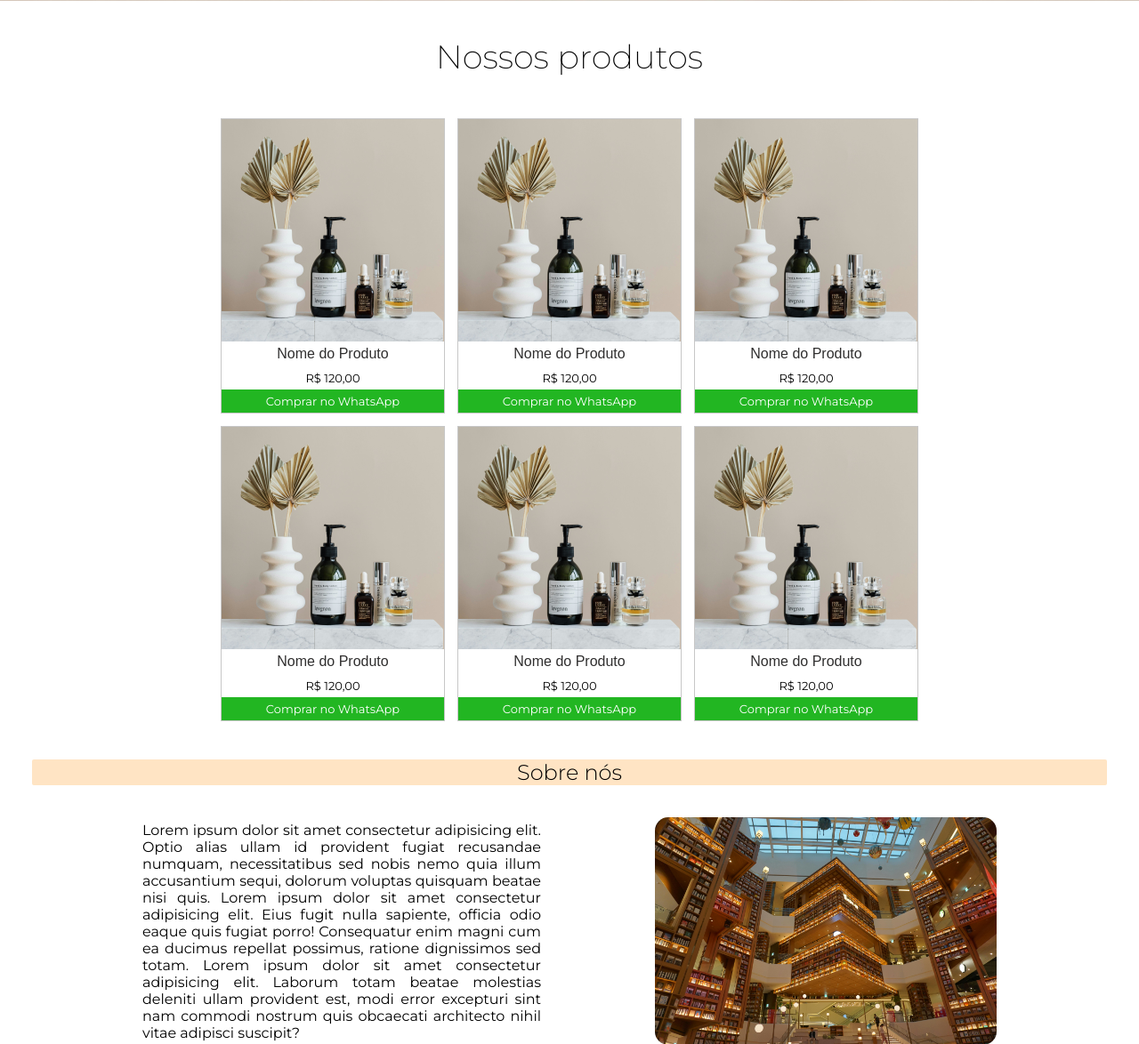
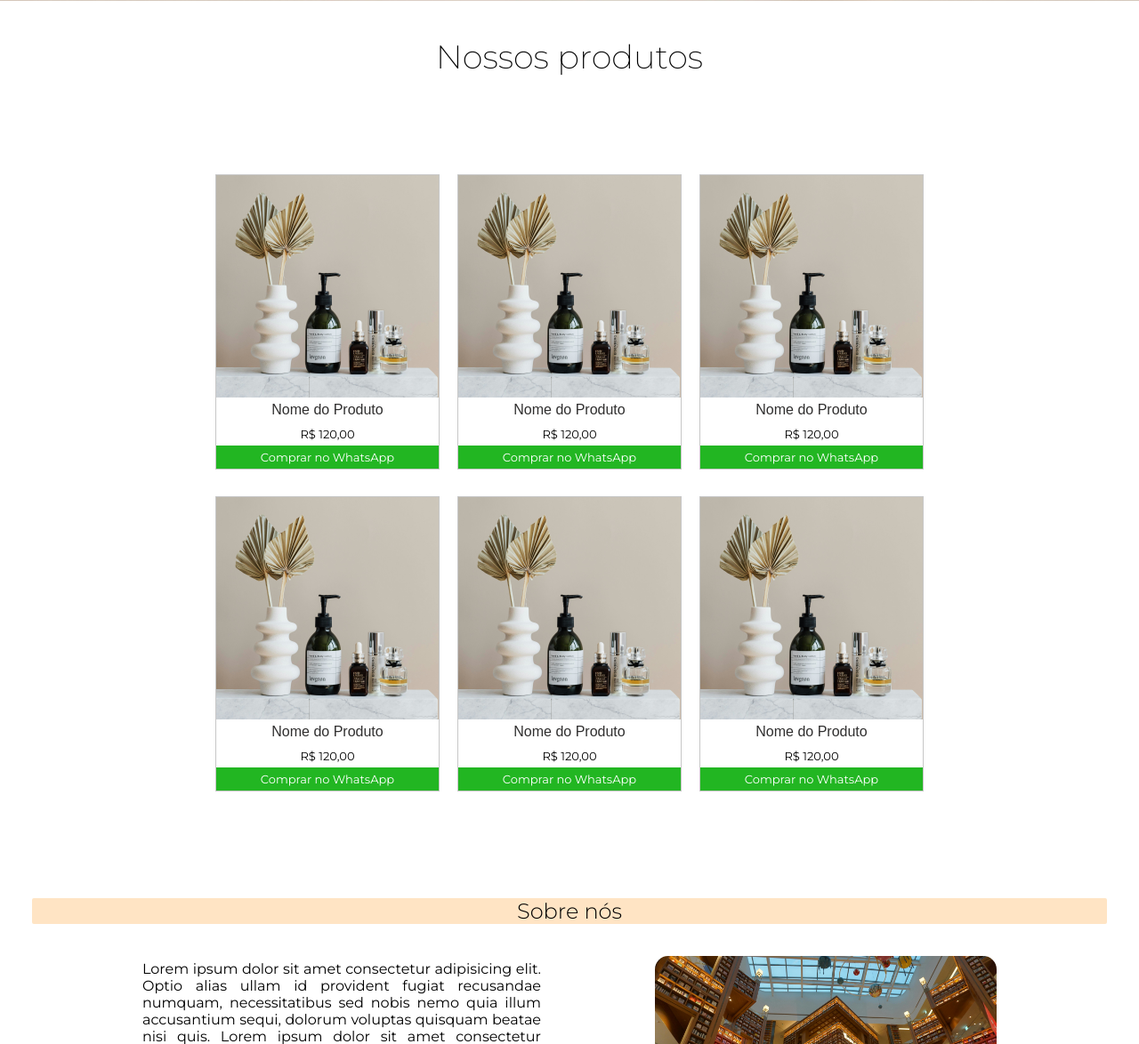
Before and after one commit to HallisonRabelo/Catalogo, a PHP site: page / in a window 1280 px wide. Shown: the part 575-1749 px from the top of the page at 89% size. Run offline with PHP 8.4, Linux system fonts and the light colour scheme.

Commit message:
ajustando section catalogo

```diff
--- a/estilos/style.css
+++ b/estilos/style.css
@@ -54,9 +54,9 @@ main{
     font-size: 2.3em;
     margin: 40px;
 }
-#catalogo{
+section#catalogo{
     width: 66%;
-    margin: auto;
+    margin: 100px auto;
     display: flex;
     flex-flow: row wrap;
     justify-content: center;
@@ -65,7 +65,8 @@ main{
 .itens{
 
     width: 252px;
-    margin: 7px;
+    margin: 10px;
+    margin-bottom: 20px;
     display: flex;
     flex-flow: column nowrap;
     object-fit: cover;
@@ -101,6 +102,9 @@ main{
     font-family: "Montserrat", sans-serif;
     font-size: small;
     padding: 5px;
+}
+.itens>a:hover{
+    filter: contrast(160%);
 }
 #titulo-sobre{
     text-align: center;
```
